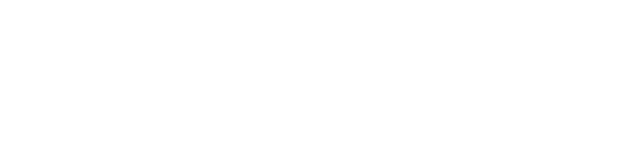
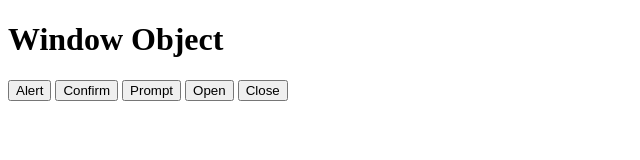
Before and after one commit to ahasannahid/Dom-Manipulation, a plain HTML site: page index.html in a window 1280 px wide. Shown: the whole page, without its empty margins (0-640 px from the left). Drawn offline with Linux system fonts and the light colour scheme.

Commit message:
windows object

```diff
--- a/index.html
+++ b/index.html
@@ -3,9 +3,40 @@
 <head>
     <meta charset="UTF-8">
     <meta name="viewport" content="width=device-width, initial-scale=1.0">
-    <title>Document</title>
+    <title>Dom Manipulation</title>
 </head>
 <body>
+    <h1>Window Object</h1>
 
+    <button onclick="objAlert()">Alert</button>
+    <button onclick="objConfirm()">Confirm</button>
+    <button onclick="objPrompt()">Prompt</button>
+    <button onclick="objOpen()">Open</button>
+    <button onclick="objClose()">Close</button>
+
+    <script>
+        function objAlert(){
+            alert("Save Success");
+        }
+        function objConfirm(){
+            let result = confirm("Do you want to delete?");
+            document.write(result);
+        }
+        function objPrompt(){
+            let result = prompt("Write your name");
+            document.write(result);
+
+        }
+        function objOpen(){
+            open();
+        }
+        function objClose(){
+            close();
+        }
+
+        setTimeout(function(){
+            alert("Alert After 5 Sec");
+        },5000);
+    </script>
 </body>
 </html>
```
